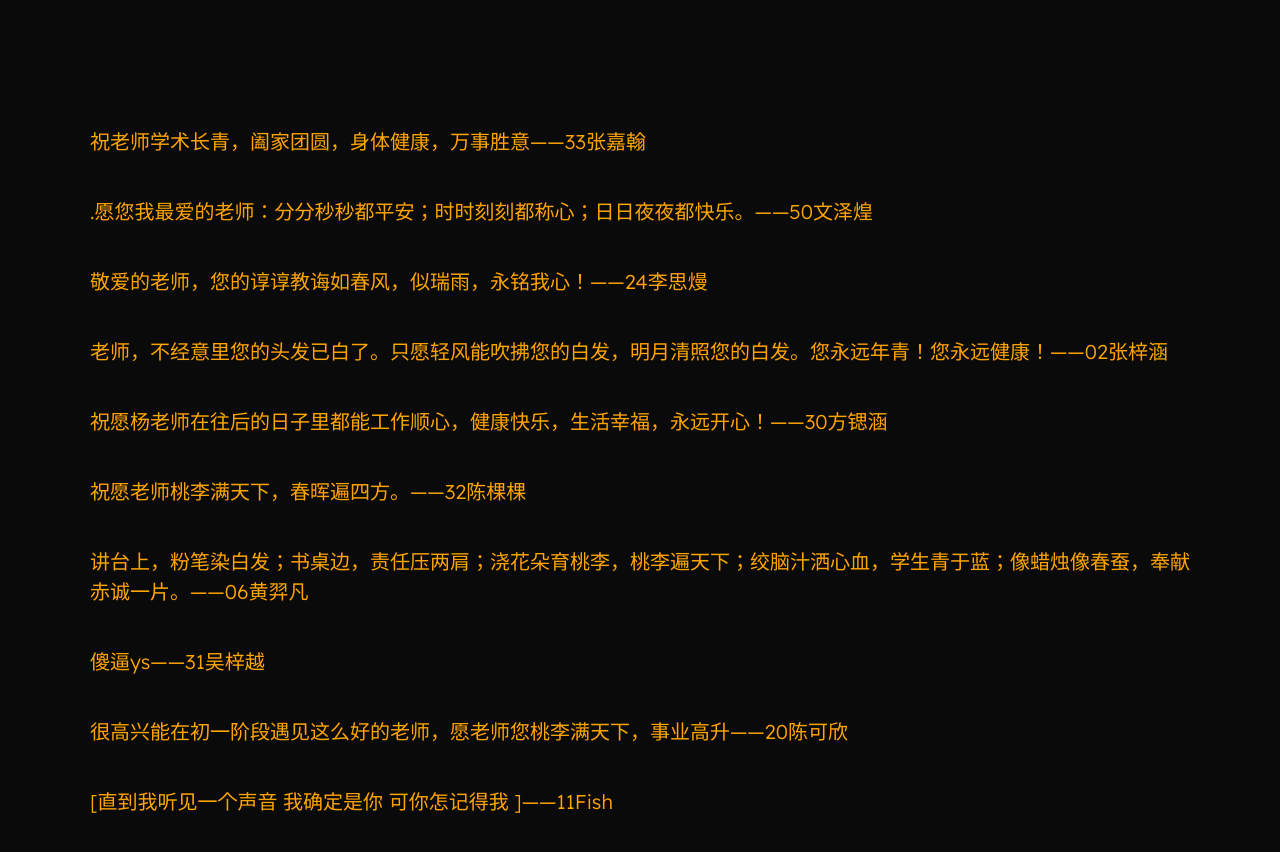
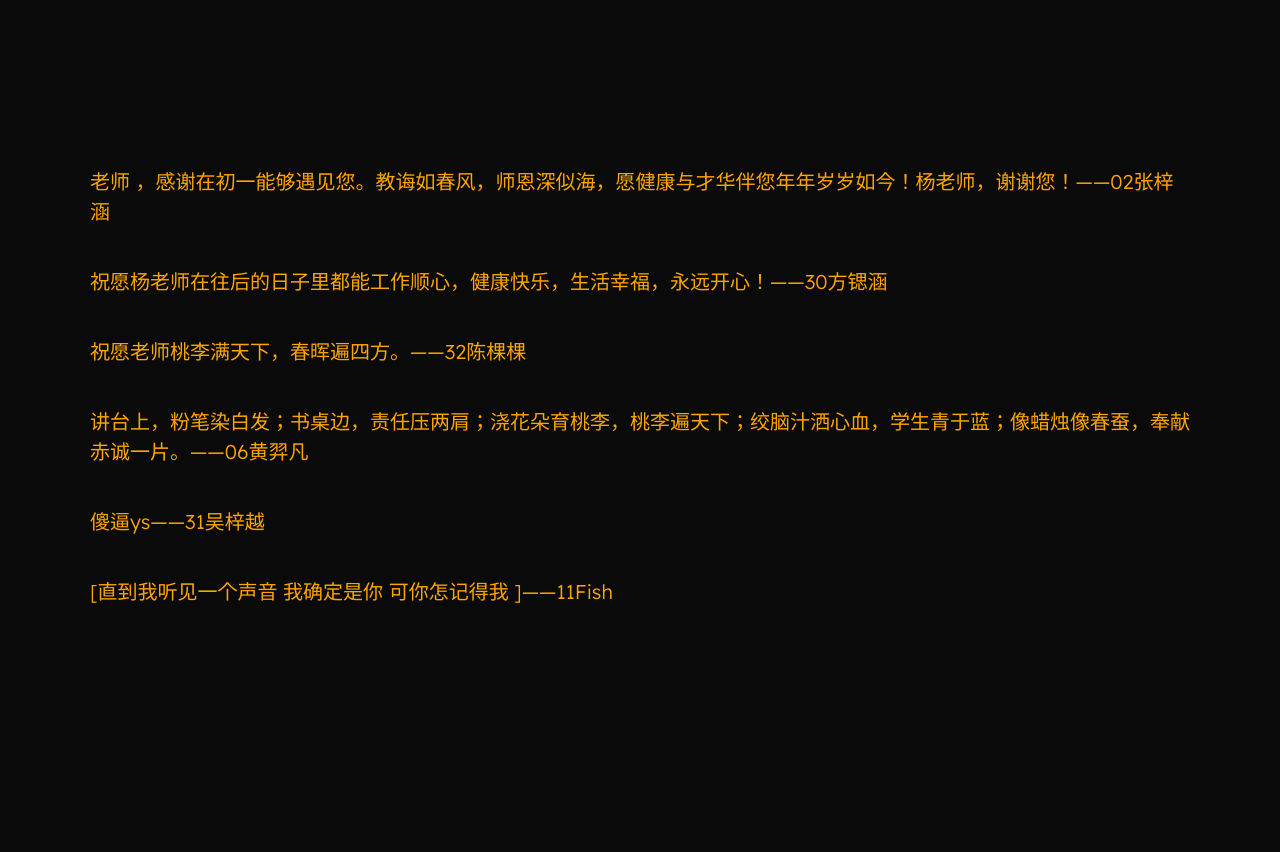
Before and after one commit to 1077777/For-ys.github.io, a plain HTML site: page index.html in a window 1280 px wide. Shown: the part 660-1512 px from the top of the page. After the commit the page ends 1443 px from the top, so only its background shows below. Drawn offline with Linux system fonts and the light colour scheme.

Commit message:
Update index.html

```diff
--- a/index.html
+++ b/index.html
@@ -75,15 +75,15 @@
         <section class="py-lg-18 py-md-10 py-8" id="aboutme">
             <div class="container">
 
-                            <p class="mb-6 lead"><font color="orange">祝老师学术长青，阖家团圆，身体健康，万事胜意——33张嘉翰</font></p>
-                            <p class="mb-6 lead"><font color="orange">.愿您我最爱的老师：分分秒秒都平安；时时刻刻都称心；日日夜夜都快乐。——50文泽煌</font></p>
-                            <p class="mb-6 lead"><font color="orange">敬爱的老师，您的谆谆教诲如春风，似瑞雨，永铭我心！——24李思熳</font></p>
-                            <p class="mb-6 lead"><font color="orange">老师，不经意里您的头发已白了。只愿轻风能吹拂您的白发，明月清照您的白发。您永远年青！您永远健康！——02张梓涵</font></p>
+                            <p class="mb-6 lead"><font color="orange"></font></p>
+                            <p class="mb-6 lead"><font color="orange"></font></p>
+                            <p class="mb-6 lead"><font color="orange"></font></p>
+                            <p class="mb-6 lead"><font color="orange">老师 ，感谢在初一能够遇见您。教诲如春风，师恩深似海，愿健康与才华伴您年年岁岁如今！杨老师，谢谢您！——02张梓涵</font></p>
                             <p class="mb-6 lead"><font color="orange">祝愿杨老师在往后的日子里都能工作顺心，健康快乐，生活幸福，永远开心！——30方锶涵</font></p>
                             <p class="mb-6 lead"><font color="orange">祝愿老师桃李满天下，春晖遍四方。——32陈棵棵</font></p>
                             <p class="mb-6 lead"><font color="orange">讲台上，粉笔染白发；书桌边，责任压两肩；浇花朵育桃李，桃李遍天下；绞脑汁洒心血，学生青于蓝；像蜡烛像春蚕，奉献赤诚一片。——06黄羿凡</font></p>
                             <p class="mb-6 lead"><font color="orange">傻逼ys——31吴梓越</font></p>
-                            <p class="mb-6 lead"><font color="orange">很高兴能在初一阶段遇见这么好的老师，愿老师您桃李满天下，事业高升——20陈可欣</font></p>
+                            <p class="mb-6 lead"><font color="orange"></font></p>
                             <p class="mb-6 lead"><font color="orange">[直到我听见一个声音 我确定是你 可你怎记得我 ]——11Fish</font></p>
                         </div>
                         </div>
```
